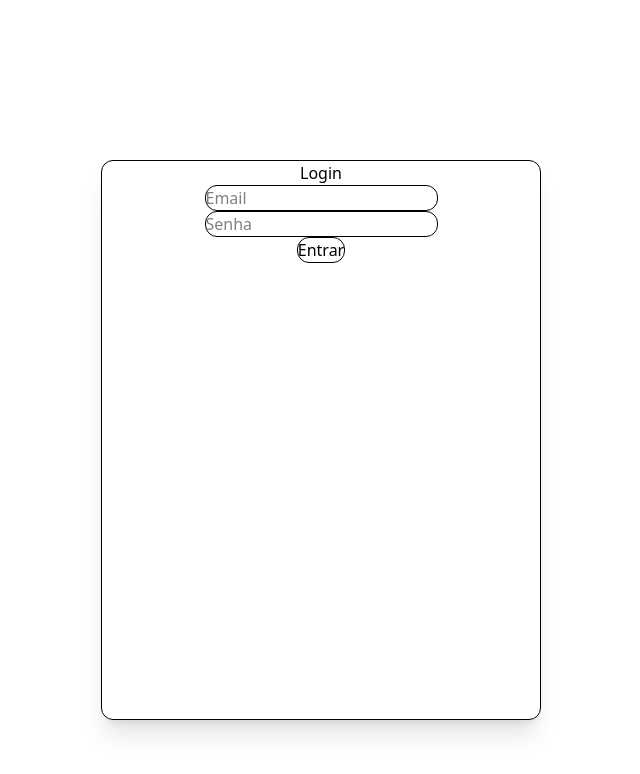
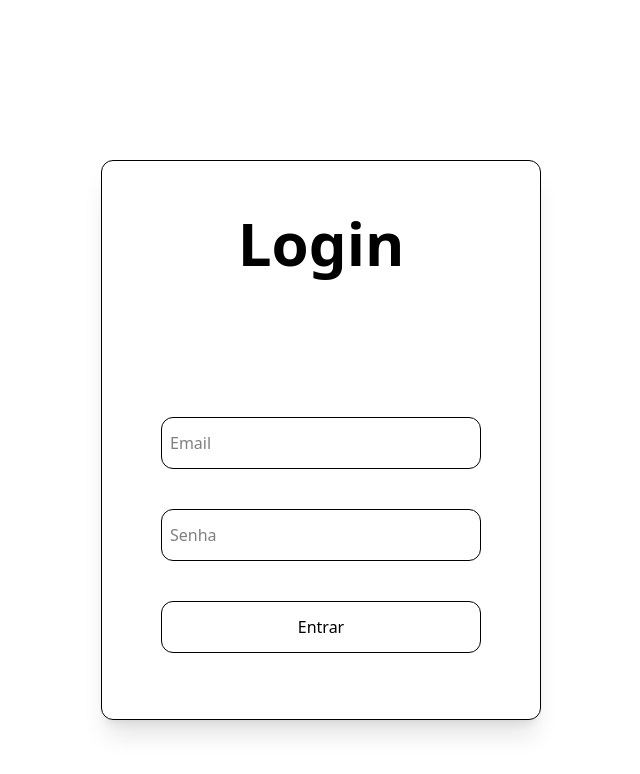
Before and after one commit to 1LucasMatheus/Startup_Bii-Bi-Express, a Laravel app: page /login in a window 1280 px wide. Shown: the top 774 px of the page, without its empty margins (319-959 px from the left). Run offline with Laravel 12, Linux system fonts and the light colour scheme.

Commit message:
Início da tela de Login

```diff
--- a/resources/views/auth/login.blade.php
+++ b/resources/views/auth/login.blade.php
@@ -9,10 +9,10 @@
 <body>
     <form action="">
         <div class="border rounded-xl justify-self-center text-center w-110 h-140 mt-40 shadow-xl">
-            <h2>Login</h2>
-            <input type="text" placeholder="Email" class="border rounded-xl flex justify-self-center">
-            <input type="text" placeholder="Senha" class="border rounded-xl flex justify-self-center">
-            <button class="border rounded-xl flex justify-self-center">Entrar</button>
+            <h2 class="font-bold text-6xl mt-13">Login</h2>
+            <input type="text" placeholder="Email" class="border rounded-xl flex justify-self-center mt-36 w-80 h-13 pl-2">
+            <input type="text" placeholder="Senha" class="border rounded-xl flex justify-self-center mt-10 w-80 h-13 pl-2">
+            <button class="text-center border w-80 h-13 rounded-xl mt-10 cursor-pointer">Entrar</button>
         </div>
     </form>
 </body>
```
